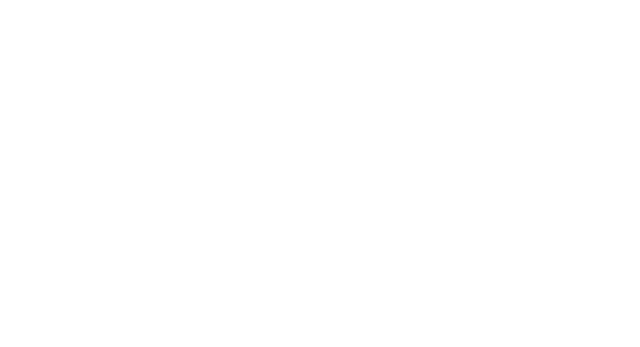
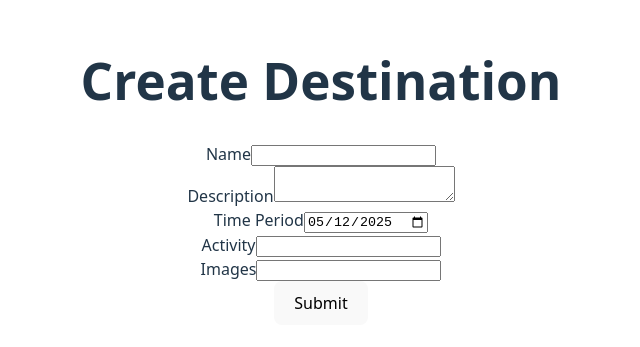
Before and after one commit to ryanxfz/Travel-Website-2025, a React (Vite) app in the folder frontend/client/: page /api/destinations/new in a window 1280 px wide. Before the commit this address had no page. Shown: the part 229-576 px from the top of the page, without its empty margins (319-959 px from the left). Built offline with nearby package versions, Linux system fonts and the light colour scheme.

Commit message:
frontend Destination, functionality: Create + see all destination

```diff
--- a/frontend/client/src/App.tsx
+++ b/frontend/client/src/App.tsx
@@ -5,6 +5,7 @@
 import { DestinationsPage } from './pages/destinationPage'
 //import Navbar from './components/Navbar'
 import './App.css'
+import { CreateDestinationPage } from './pages/createDestinationPage';
 
 function App(){
   // const testConnection = async () => {
@@ -32,7 +33,7 @@
       <div className="min-h-screen bg-gray-50 p-6">
         <Routes>
           <Route path="/api/destinations" element={<DestinationsPage />} />
-          {/*<Route path="/destinations/new" element={<CreateDestinationPage />} />*/}
+          <Route path="/api/destinations/new" element={<CreateDestinationPage />} />
         </Routes>
       </div>
     </BrowserRouter>
--- a/frontend/client/src/api/destinationApi.ts
+++ b/frontend/client/src/api/destinationApi.ts
@@ -13,7 +13,7 @@
 }
 
 export async function fetchDestinationById(id: string): Promise<DestinationDTO[]>{
-    const response = await fetch(`/api/destinations/${id}`);
+    const response = await fetch(`${API_BASE_URL}/api/destinations/${id}`);
     if (!response.ok) {
         throw new Error('Failed to fetch destination by ID');
     }
@@ -24,7 +24,7 @@
 // export async function fetchDestinationByName(name: string): Promise<DestinationDTO[]> {
 
 export async function deleteDestination(id: string): Promise<void> {
-    const response = await fetch(`/api/destinations/${id}`, {
+    const response = await fetch(`${API_BASE_URL}/api/destinations/${id}`, {
         method: 'DELETE',
     });
     if (!response.ok) {
@@ -33,7 +33,7 @@
 }
 
 export async function postDestination(data: DestinationDTO): Promise<Destination>{
-    const response = await fetch(`/api/destinations`, {
+    const response = await fetch(`${API_BASE_URL}/api/destinations`, {
         method: 'POST',
         headers: {
             'Content-Type': 'application/json',
--- a/frontend/client/src/components/destination/destinationForm.tsx
+++ b/frontend/client/src/components/destination/destinationForm.tsx
@@ -1,14 +1,14 @@
 import {useState} from 'react';
-import type {CreateDestination} from '../../types/types';
+import type {DestinationDTO} from '../../types/types';
 
 interface DestinationFormProperties {
-  initialData?: CreateDestination;
-  onSubmit: (data: CreateDestination) => Promise<void>;
+  initialData?: DestinationDTO;
+  onSubmit: (data: DestinationDTO) => Promise<void>;
   isLoading: boolean;
 }
 
 export function DestinationForm({ initialData, onSubmit, isLoading }: DestinationFormProperties) {
-  const [formData, setFormData] = useState<CreateDestination>(initialData || {
+  const [formData, setFormData] = useState<DestinationDTO>(initialData || {
     name: '',
     description: '',
     timePeriod: new Date(),
@@ -18,7 +18,9 @@
 
   const handleChange = (e: React.ChangeEvent<HTMLInputElement | HTMLTextAreaElement>) => {
     const { name, value } = e.target;
-    setFormData((prev) => ({ ...prev, [name]: value }));
+    setFormData((prev) => ({
+      ...prev,
+      [name]: name === 'timePeriod' ? new Date(value) : value}));//date data type
   };
 
   const handleSubmit = async (e: React.FormEvent) => {
--- a/frontend/client/src/pages/createDestinationPage.tsx
+++ b/frontend/client/src/pages/createDestinationPage.tsx
@@ -1,21 +1,22 @@
 import { useState } from "react";
 import { useNavigate } from "react-router-dom";
 import { DestinationForm } from "../components/destination/destinationForm";
-import { createDestination } from "../api/destinationApi";
-import type { CreateDestination } from "../types/types";
+import { postDestination } from "../api/destinationApi";
+import type { DestinationDTO } from "../types/types";
 //TODO: fix shit here
 export function CreateDestinationPage() {
   const [error, setError] = useState<string | null>(null);
   const [isLoading, setIsLoading] = useState(false);
   const navigate = useNavigate();
 
-  const handleCreateDestination = async (destination: CreateDestination) => {
+  const handleCreateDestination = async (destination: DestinationDTO) => {
     setIsLoading(true);
     setError(null);
 
     try {
-      await createDestination(destination);
-      navigate("/destinations");
+      await postDestination(destination);
+      navigate("/api/destinations");
+      console.log("Destination created");
     } catch (err) {
       setError(err instanceof Error ? err.message : "Failed to create destination");
     } finally {
--- a/frontend/client/src/pages/destinationPage.tsx
+++ b/frontend/client/src/pages/destinationPage.tsx
@@ -33,7 +33,7 @@
           <div className="flex justify-between items-center">
             <h1 className="text-2xl font-bold">Destinations</h1>
             <Link
-              to="/destinations/new"
+              to="/api/destinations/new"
               className="rounded-md bg-indigo-600 px-3 py-2 text-sm font-semibold text-white shadow-sm hover:bg-indigo-500 focus-visible:outline focus-visible:outline-2 focus-visible:outline-offset-2 focus-visible:outline-indigo-600"
             >
               Add Destination
```
